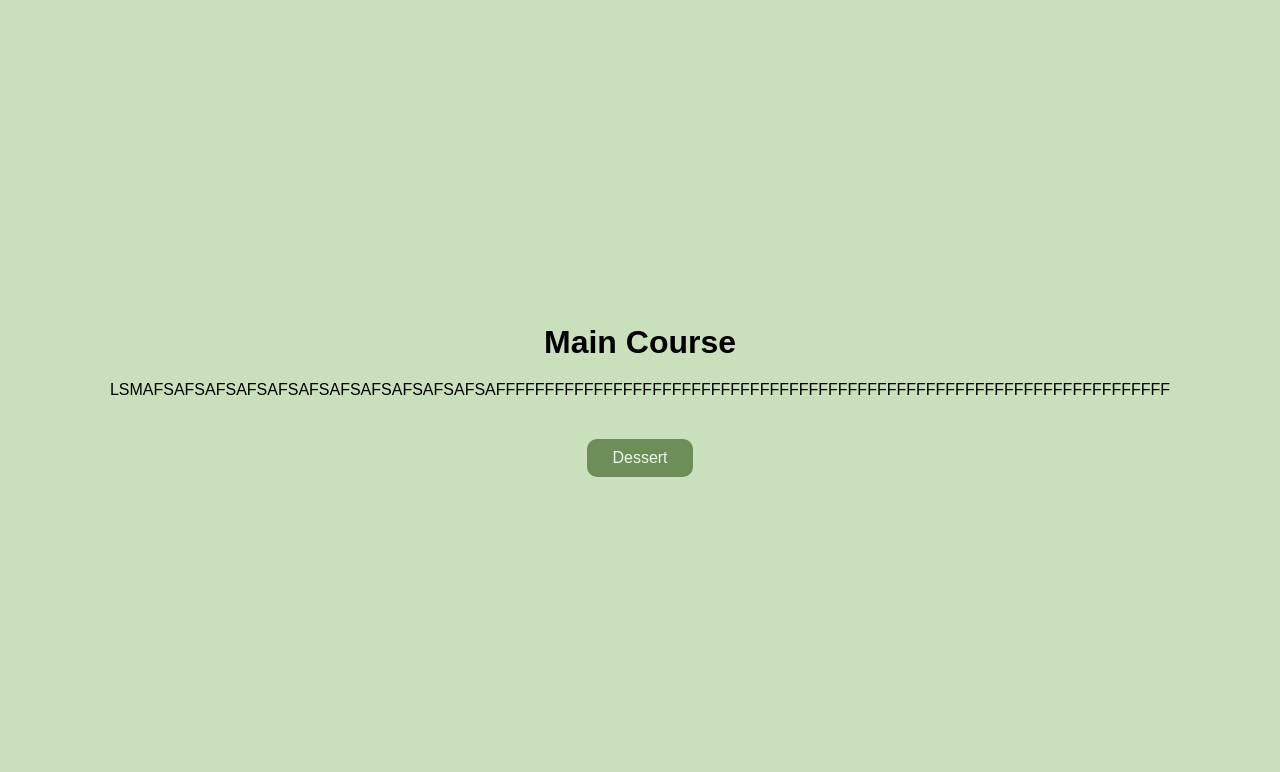
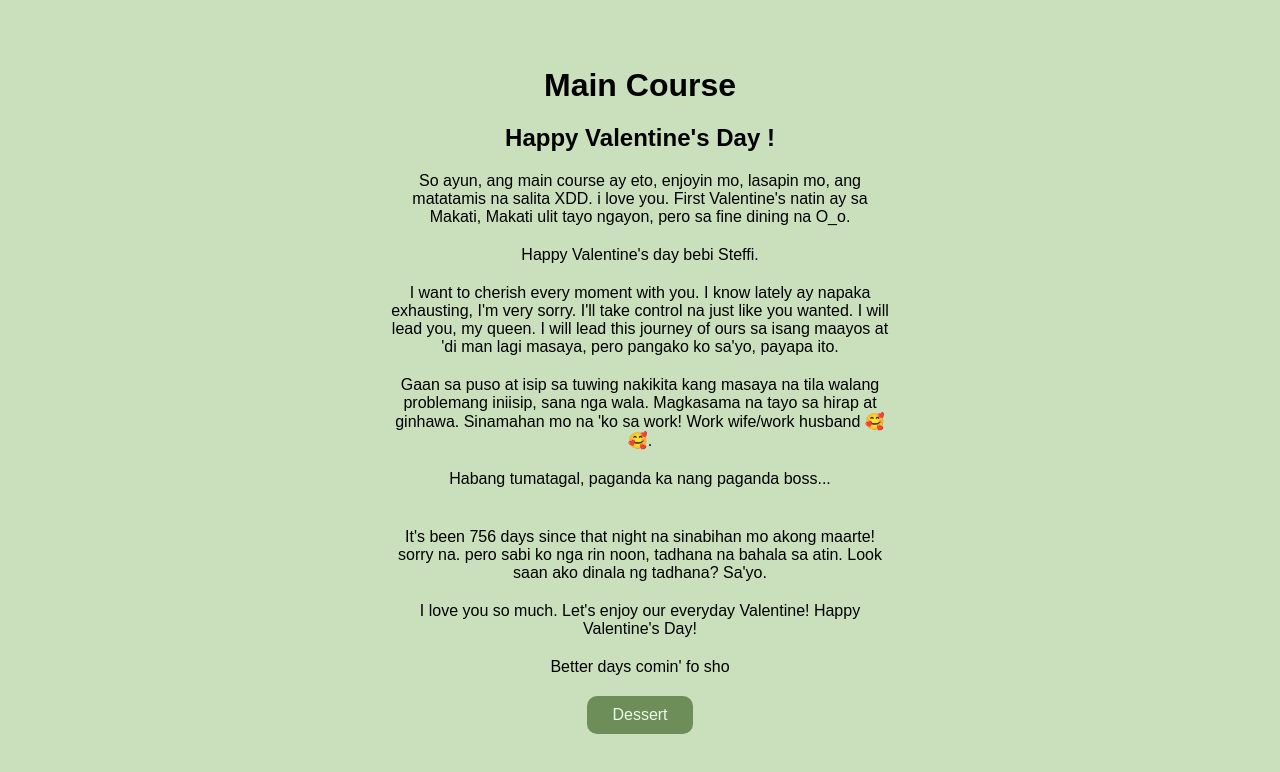
Before and after one commit to gerundsy/valentine-project, a plain HTML site: page course2.html in a window 1280 px wide. Drawn offline with Linux system fonts and the light colour scheme.

Commit message:
Updated HTML file

```diff
--- a/course2.html
+++ b/course2.html
@@ -11,7 +11,21 @@
     <div class="container">
 
         <h1>Main Course</h1>
-        <p>LSMAFSAFSAFSAFSAFSAFSAFSAFSAFSAFSAFSAFFFFFFFFFFFFFFFFFFFFFFFFFFFFFFFFFFFFFFFFFFFFFFFFFFFFFFFFFFFFFFFFFFFFF<p>
+        <h2>Happy Valentine's Day !</h2>
+        <p>So ayun, ang main course ay eto, enjoyin mo, lasapin mo,  ang matatamis na salita XDD. i love you. First Valentine's natin ay sa Makati, Makati ulit tayo ngayon, pero sa fine dining na O_o. </p>
+            Happy Valentine's day bebi Steffi.
+
+        <p> I want to cherish every moment with you. I know lately ay napaka exhausting, I'm very sorry. I'll take control na just like you wanted. I will lead you, my queen. I will lead this journey of ours sa isang maayos at 'di man lagi masaya, pero pangako ko sa'yo, payapa ito.
+        <p>Gaan sa puso at isip sa tuwing nakikita kang masaya na tila walang problemang iniisip, sana nga wala. Magkasama na tayo sa hirap at ginhawa. Sinamahan mo na 'ko sa work! Work wife/work husband 🥰🥰.
+        </p>
+        <p>Habang tumatagal, paganda ka nang paganda boss... </p>
+    </p>
+        <p> It's been 756 days since that night na sinabihan mo akong maarte! sorry na. pero sabi ko nga rin noon, tadhana na bahala sa atin. Look saan ako dinala ng tadhana? Sa'yo.
+        </p>
+        <p> I love you so much. Let's enjoy our everyday Valentine! Happy Valentine's Day! </p>
+        <p> Better days comin' fo sho</p>
+
+
 
 
     <div class="btn">
--- a/course3.html
+++ b/course3.html
@@ -11,7 +11,7 @@
     <div class="container">
 
         <h1>Dessert</h1>
-        <p>Mga yakap ko't halik<p>
+        <div class="tenor-gif-embed" data-postid="13519427319579794304" data-share-method="host" data-aspect-ratio="1" data-width="100%"><a href="https://tenor.com/view/catkiss-cat-kiss-smooch-i-love-you-gif-13519427319579794304">Catkiss Kiss Sticker</a>from <a href="https://tenor.com/search/catkiss-stickers">Catkiss Stickers</a></div> <script type="text/javascript" async src="https://tenor.com/embed.js"></script>
 
 
     <div class="btn">
```
Also changed, not shown: course1.html (+3 -1 lines), dining.html (+1 -1 lines), flower.html (+2 -1 lines), no1.html (+1 -0 lines), no2.html (+1 -1 lines), no3.html (+1 -1 lines), thanks.html (+1 -1 lines), yes.html (+4 -4 lines), all me.jpg (added), dog flower.jpg (renamed from pics/dog flower.jpg), foodmeme.jpg (added), formal.jpg (renamed from pics/formal.jpg), huhhh.jpg (added), lambingan.jpg (added), 4 more files.
